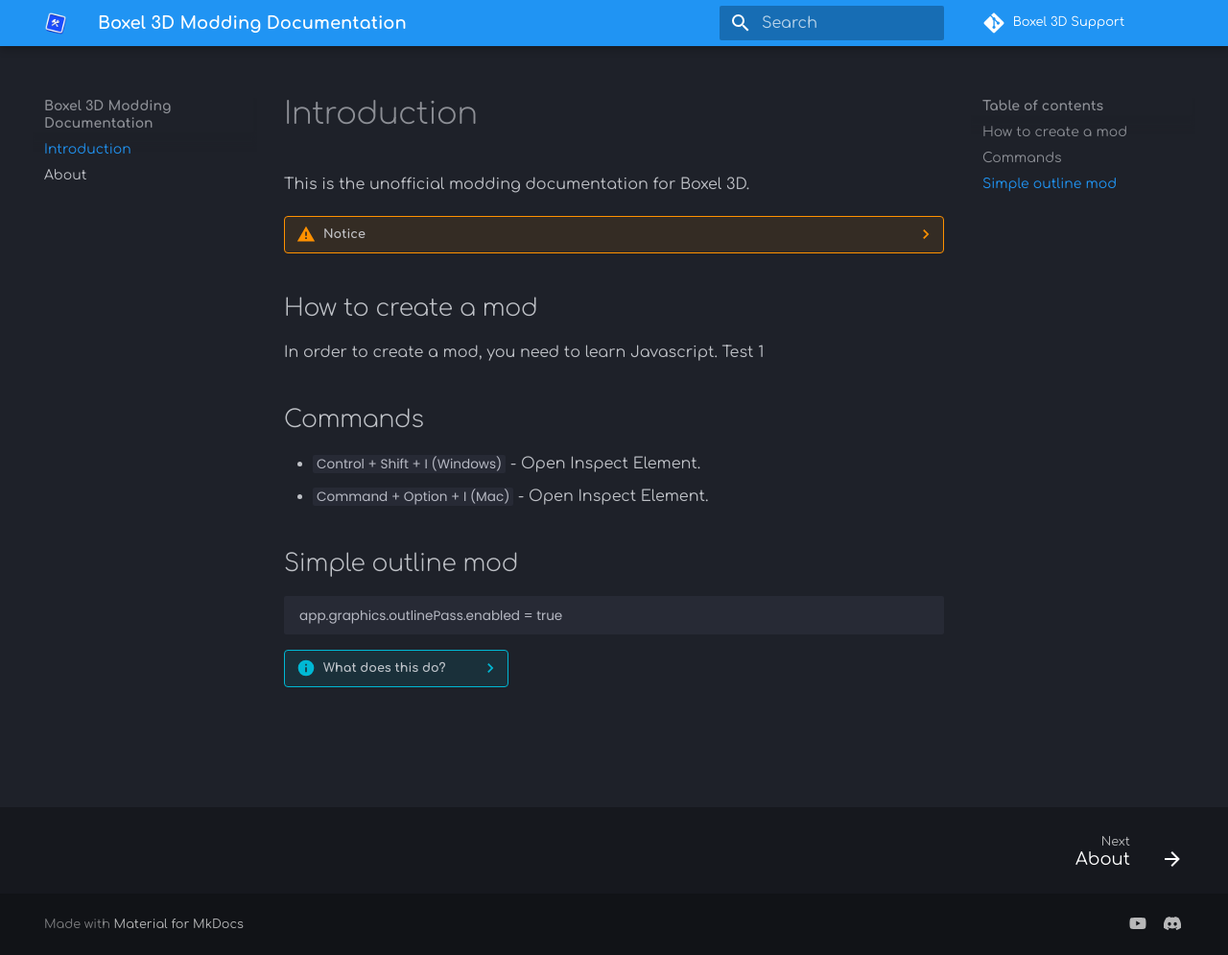
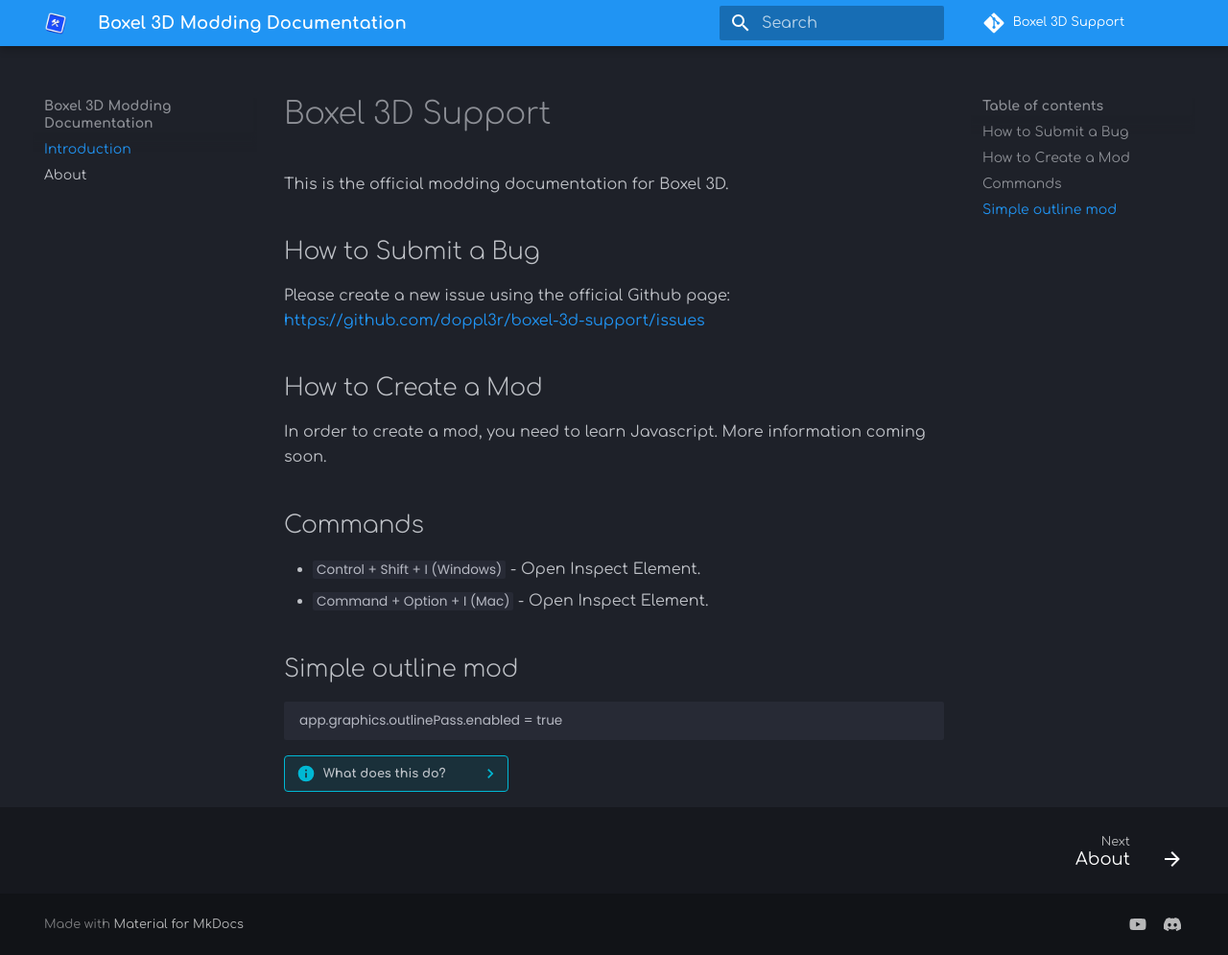
Before and after one commit to doppl3r/boxel-3d-support, an MkDocs documentation site: the page built from docs/index.md, in a window 1280 px wide and 995 px high. Shown: the whole window at 96% size. Built offline with MkDocs 1.6.1 and Material for MkDocs 9.7.7, drawn with Linux system fonts in a browser that asks for light colours; comment, search, counter and statistics services are not loaded.

Commit message:
Update home page

```diff
--- a/docs/index.md
+++ b/docs/index.md
@@ -1,17 +1,15 @@
-# Introduction
+# Boxel 3D Support
 
-This is the unofficial modding documentation for Boxel 3D.
+This is the official modding documentation for Boxel 3D.
 
-??? warning "Notice"
+## How to Submit a Bug
 
-    There may be information in this documentation that is not 100% accurate. I do not do much modding, so if you want anything to be added or removed, let me know over on the Boxel 3D discord server.
-    !!! warning "Notice 2"
+Please create a new issue using the official Github page:
+[https://github.com/doppl3r/boxel-3d-support/issues](https://github.com/doppl3r/boxel-3d-support/issues)
 
-        I may not update this that much, I have things to do, so if I don't update it constantly/consistently it is not my fault.
+## How to Create a Mod
 
-## How to create a mod
-In order to create a mod, you need to learn Javascript.
-Test 1
+In order to create a mod, you need to learn Javascript. More information coming soon.
 
 
 ## Commands
```
